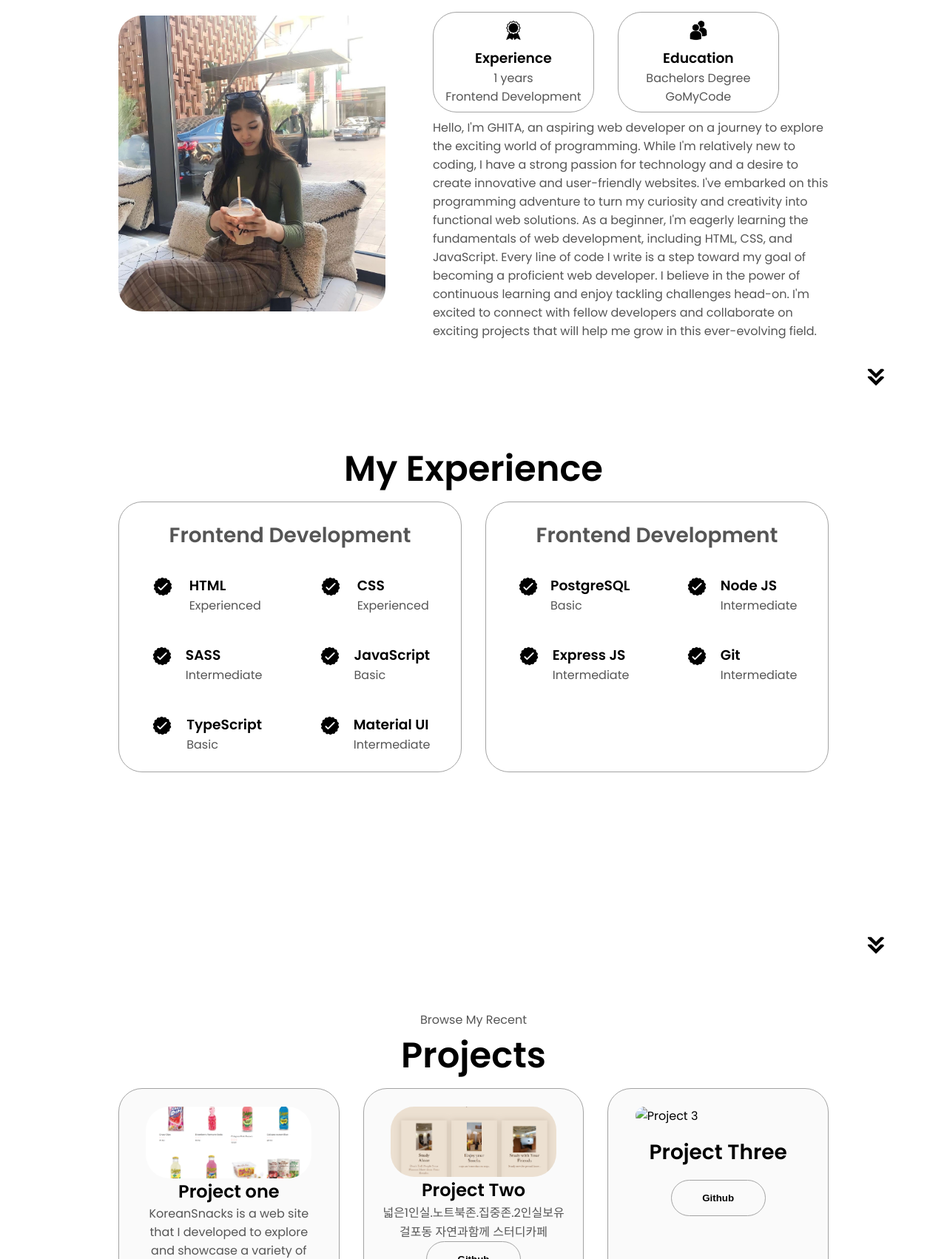
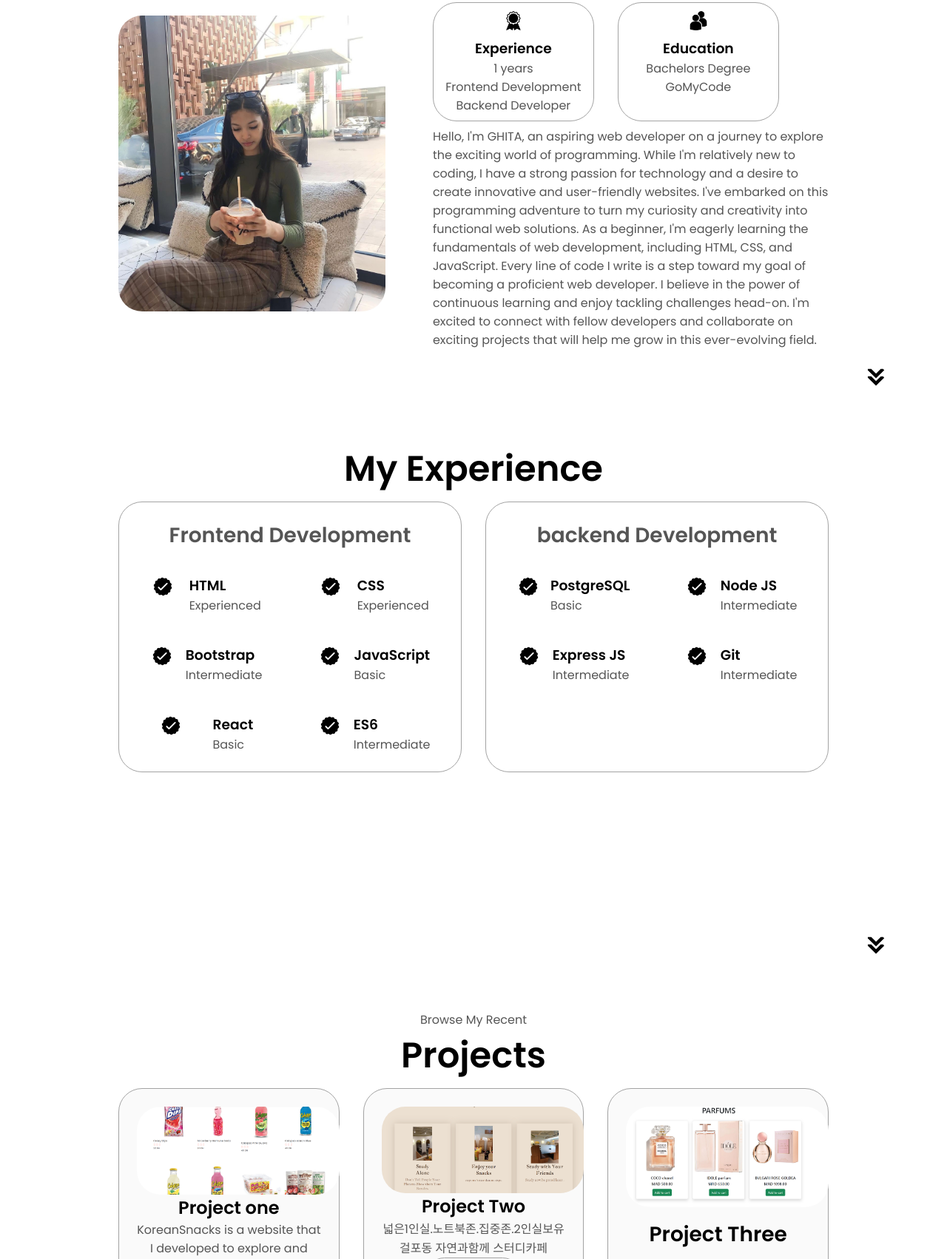
Before and after one commit to ghitaeddarrie/portfolio1, a plain HTML site: page index.html in a window 1280 px wide. Shown: the part 1098-2800 px from the top of the page at 74% size. Drawn offline with Linux system fonts and the light colour scheme.

Commit message:
portfolio

```diff
--- a/index.html
+++ b/index.html
@@ -44,6 +44,7 @@
         <p class="section__text__p1">Hello, I'm</p>
         <h1 class="title">GHITA EDDARRI</h1>
         <p class="section__text__p2">Frontend Developer</p>
+        <p class="section__text__p2">Backend Developer</p>
         <div class="btn-container">
           <button class="btn btn-color-1" onclick="location.href='./#contact'">
             Contact Info
@@ -87,6 +88,7 @@
               />
               <h3>Experience</h3>
               <p>1 years <br />Frontend Development</p>
+              <p>Backend Developer</p>
             </div>
             <div class="details-container1">
               <img
@@ -149,7 +151,7 @@
                   class="icon"
                 />
                 <div>
-                  <h3>SASS</h3>
+                  <h3>Bootstrap</h3>
                   <p>Intermediate</p>
                 </div>
               </article>
@@ -171,7 +173,7 @@
                   class="icon"
                 />
                 <div>
-                  <h3>TypeScript</h3>
+                  <h3>React</h3>
                   <p>Basic</p>
                 </div>
               </article>
@@ -182,14 +184,14 @@
                   class="icon"
                 />
                 <div>
-                  <h3>Material UI</h3>
+                  <h3>ES6</h3>
                   <p>Intermediate</p>
                 </div>
               </article>
             </div>
           </div>
           <div class="details-container">
-            <h2 class="experience-sub-title">Frontend Development</h2>
+            <h2 class="experience-sub-title">backend Development</h2>
             <div class="article-container">
               <article>
                 <img
@@ -260,7 +262,7 @@
               />
             </div>
             <h2>Project one</h2>
-            <p>KoreanSnacks is a web site that I developed to explore and showcase a variety of delicious Korean snacks.</p>
+            <p>KoreanSnacks is a website that I developed to explore and showcase a variety of delicious Korean snacks.</p>
             <div class="btn-container">
               <button
                 class="btn btn-color-2 project-btn"
@@ -293,22 +295,24 @@
           <div class="details-container color-container">
             <div class="article-container">
               <img
-                src="./assets/project-3.png"
+                src="png/project-3.png"
                 alt="Project 3"
                 class="project-img"
               />
             </div>
             <h2 class="experience-sub-title project-title">Project Three</h2>
+             <p>Parfum is a website I developed to explore a variety of my products and showcase beautiful scents</p>
             <div class="btn-container">
               <button
                 class="btn btn-color-2 project-btn"
-                onclick="location.href='https://github.com/'"
+                onclick="location.href='https://github.com/ghitaeddarrie/JSX-And-React.git'"
               >
                 Github
               </button>
             </div>
           </div>
         </div>
+
       </div>
       <img
         src="png/arrow.png"
--- a/style.css
+++ b/style.css
@@ -378,7 +378,7 @@ article .icon {
 
 .project-img {
   border-radius: 2rem;
-  width: 90%;
+  width: 110%;
   height: 90%;
 }
 
```
Also changed, not shown: png/project-3.png (added), 1 other file.
